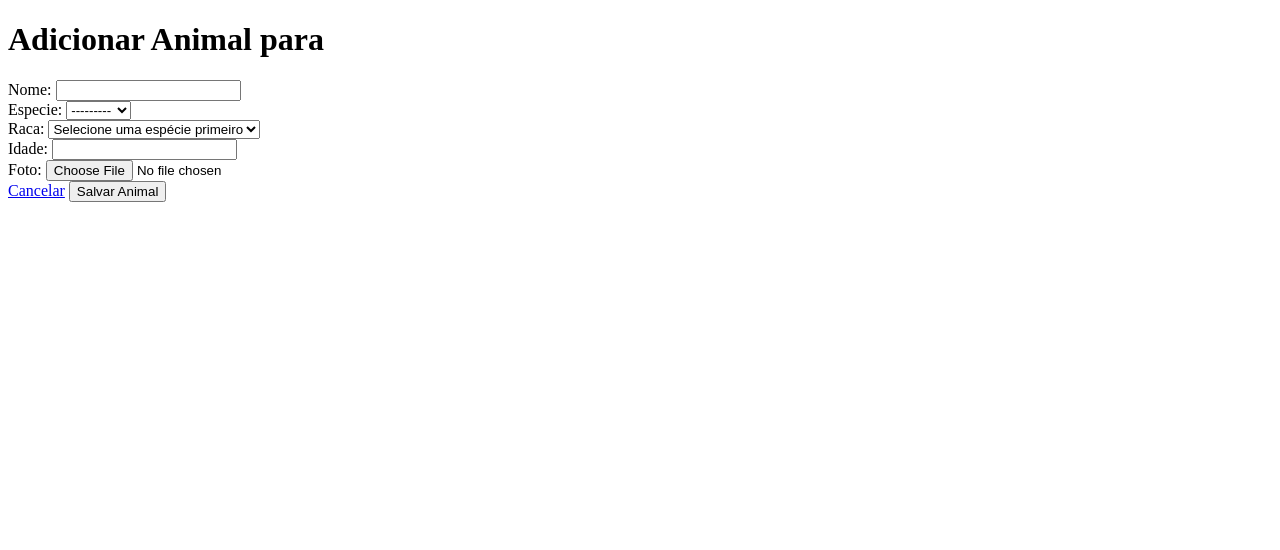
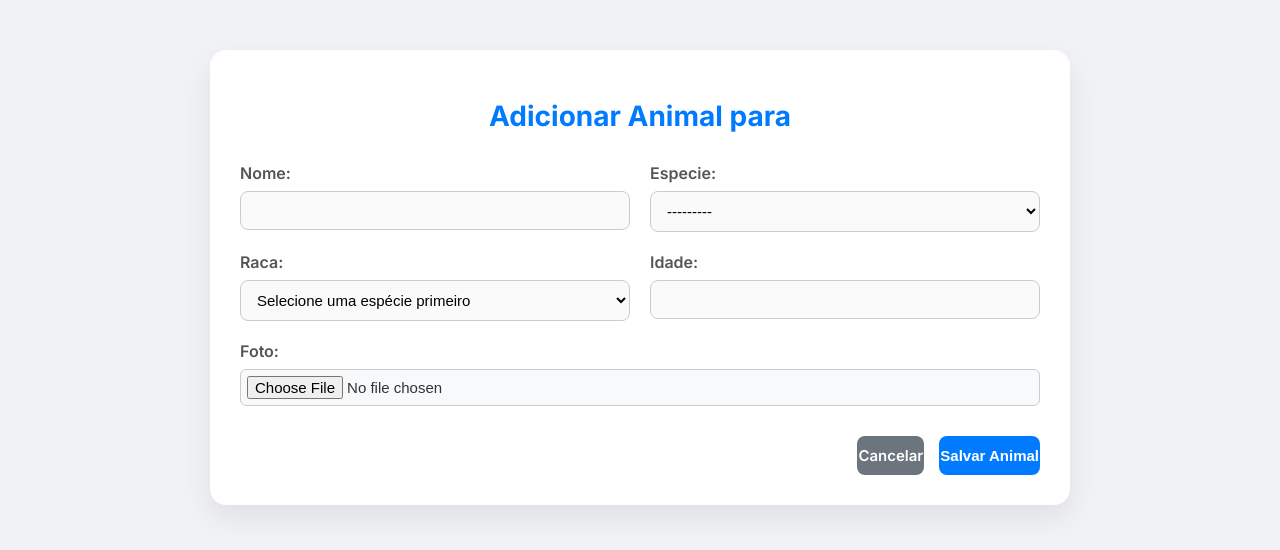
Before and after one commit to Shtorache/vetsoupet, a Django app: template app/templates/clientes/adicionar.html in a window 1280 px wide. Shown: the top 550 px of the page. Run offline with Django 5.2, Linux system fonts and the light colour scheme; the template is opened without the code that fills it: values that come from a table or form of the project are taken from there, others are empty.

Commit message:
style: fix no tamanho do botao de salvar cliente/cancelar

```diff
--- a/app/static/css/adicionar_animal.css
+++ b/app/static/css/adicionar_animal.css
@@ -0,0 +1,203 @@
+/* adicionar_animal.css - Formulário moderno para adicionar animal */
+@import url('https://fonts.googleapis.com/css2?family=Inter:wght@400;600;700&display=swap');
+
+body {
+    font-family: 'Inter', sans-serif;
+    background-color: #f0f2f5;
+    margin: 0;
+    padding: 0;
+    color: #333;
+}
+
+.container {
+    max-width: 800px;
+    margin: 50px auto;
+    padding: 30px;
+    background-color: #fff;
+    border-radius: 16px;
+    box-shadow: 0 12px 30px rgba(0,0,0,0.08);
+}
+
+.page-title {
+    text-align: center;
+    font-size: 28px;
+    font-weight: 700;
+    margin-bottom: 30px;
+    color: #007bff;
+}
+
+/* Mini dashboard de pets */
+.dashboard-pets {
+    margin-bottom: 40px;
+    padding-bottom: 30px;
+    border-bottom: 1px solid #eee;
+}
+.dashboard-pets h2 {
+    font-size: 20px;
+    font-weight: 600;
+    margin-bottom: 20px;
+    color: #333;
+}
+.pets-grid {
+    display: grid;
+    grid-template-columns: repeat(auto-fill, minmax(120px, 1fr));
+    gap: 15px;
+}
+.pet-card {
+    display: flex;
+    flex-direction: column;
+    align-items: center;
+    text-align: center;
+}
+.pet-card img, .pet-card .placeholder {
+    width: 80px;
+    height: 80px;
+    border-radius: 50%;
+    object-fit: cover;
+    background-color: #e9ecef;
+    display: flex;
+    align-items: center;
+    justify-content: center;
+    color: #6c757d;
+    font-size: 12px;
+}
+.pet-info {
+    margin-top: 10px;
+}
+.pet-info strong {
+    font-size: 14px;
+    display: block;
+}
+.pet-info span {
+    font-size: 12px;
+    color: #6c757d;
+}
+
+
+/* Formulário */
+.form-grid {
+    display: grid;
+    grid-template-columns: 1fr 1fr;
+    gap: 20px;
+}
+
+.full-width {
+    grid-column: 1 / -1;
+}
+
+.form-group {
+    display: flex;
+    flex-direction: column;
+}
+
+.form-group label {
+    font-weight: 600;
+    margin-bottom: 8px;
+    color: #555;
+}
+
+.form-group input,
+.form-group select,
+.form-group textarea {
+    padding: 10px 12px;
+    border-radius: 8px;
+    border: 1px solid #ccc;
+    font-size: 15px;
+    transition: all 0.3s ease;
+    background-color: #fafafa;
+}
+
+.form-group input:focus,
+.form-group select:focus,
+.form-group textarea:focus {
+    border-color: #007bff;
+    box-shadow: 0 0 0 2px rgba(0,123,255,0.2);
+    outline: none;
+}
+
+.text-danger {
+    color: #dc3545;
+    font-size: 0.85em;
+    margin-top: 4px;
+}
+
+.form-actions {
+    display: flex;
+    justify-content: flex-end;
+    gap: 15px;
+    margin-top: 30px;
+}
+
+/* ✅ ======================================== ✅ */
+/* ✅ ALTERAÇÃO DEFINITIVA PARA OS BOTÕES       ✅ */
+/* ✅ ======================================== ✅ */
+.btn {
+    padding: 10px 1px;
+    border-radius: 8px;
+    text-decoration: none;
+    font-weight: 600;
+    font-size: 15px;
+    cursor: pointer;
+    transition: all 0.3s ease;
+    border: none;
+
+    /* Novas regras para centralização perfeita */
+    display: flex;
+    align-items: center;
+    justify-content: center;
+}
+
+.btn-primary {
+    background-color: #007bff;
+    color: white;
+}
+
+.btn-primary:hover {
+    background-color: #0056b3;
+    transform: translateY(-2px);
+}
+
+.btn-secondary {
+    background-color: #6c757d;
+    color: white;
+}
+
+.btn-secondary:hover {
+    background-color: #5a6268;
+    transform: translateY(-2px);
+}
+
+/* Estilo para input file */
+input[type="file"] {
+    padding: 6px;
+    border-radius: 6px;
+    background-color: #f8f9fa;
+    border: 1px solid #ccc;
+}
+
+/* ===================================== */
+/* ✨ RESPONSIVIDADE PARA CELULARES ✨     */
+/* ===================================== */
+@media(max-width: 768px) {
+    .container {
+        margin: 20px 15px;
+        padding: 20px;
+    }
+    .page-title {
+        font-size: 24px;
+    }
+    .pets-grid {
+        grid-template-columns: repeat(auto-fill, minmax(100px, 1fr));
+    }
+    .form-grid {
+        grid-template-columns: 1fr;
+    }
+    .form-actions {
+        flex-direction: column-reverse;
+        align-items: stretch;
+        gap: 10px;
+    }
+    .form-actions .btn {
+        width: 100%;
+    }
+}
--- a/app/static/css/cadastro_cliente.css
+++ b/app/static/css/cadastro_cliente.css
@@ -87,7 +87,7 @@
 }
 
 .btn {
-    padding: 12px 28px;
+    padding: 12px 0px;
     border-radius: 12px;
     font-size: 16px;
     font-weight: 600;
--- a/app/templates/atendimentos_realizados.html
+++ b/app/templates/atendimentos_realizados.html
@@ -17,7 +17,7 @@
           <a href="{% url 'index' %}" class="btn-success">Voltar aos Agendamentos</a>
           <form action="{% url 'logout' %}" method="post">
               {% csrf_token %}
-              <button type="submit" class="btn-logout">Sair</button>
+
           </form>
       </div>
     </header>
--- a/app/templates/clientes/adicionar.html
+++ b/app/templates/clientes/adicionar.html
@@ -2,6 +2,7 @@
 <!DOCTYPE html>
 <html lang="pt-br">
 <head>
+    <meta name="viewport" content="width=device-width, initial-scale=1.0">
     <meta charset="UTF-8">
     <title>Adicionar Animal - {{ cliente.nome }}</title>
     <link rel="stylesheet" href="{% static 'css/adicionar_animal.css' %}">
--- a/app/templates/clientes/detalhe.html
+++ b/app/templates/clientes/detalhe.html
@@ -2,6 +2,7 @@
 <!DOCTYPE html>
 <html lang="pt-br">
 <head>
+    <meta name="viewport" content="width=device-width, initial-scale=1.0">
     <meta charset="UTF-8">
     <title>{{ cliente.nome }}</title>
     <link rel="stylesheet" href="{% static 'css/index.css' %}">
```
Also changed, not shown: app/static/css/detalhe.css (+30 -4 lines).
